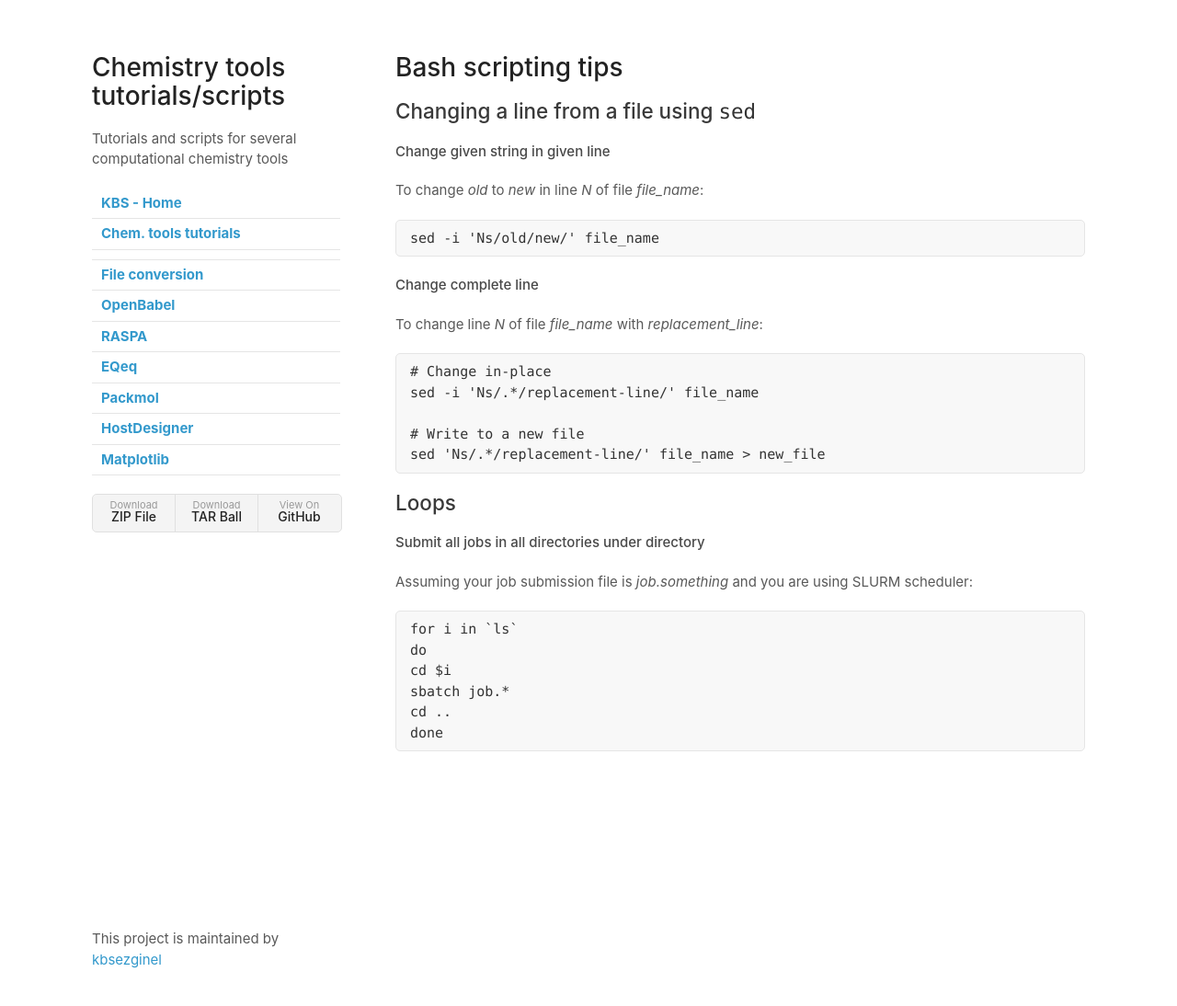
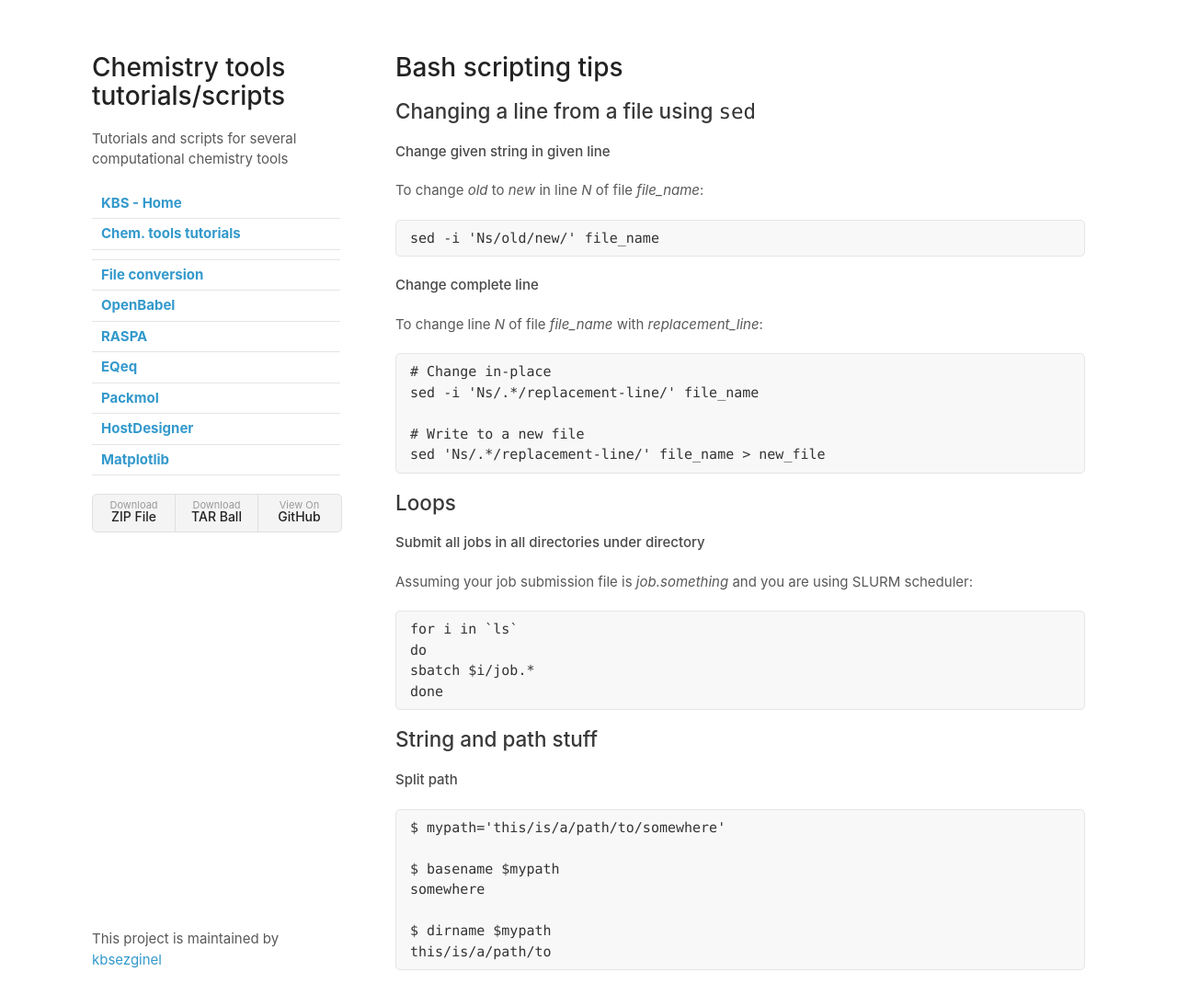
Before and after one commit to kbsezginel/chem-tools-tutorials, a Jekyll site: the page built from bash.md, in a window 1280 px wide and 1125 px high. Shown: the top 1094 px of the window at 92% size. Built offline with Jekyll 4.4.1, drawn with Linux system fonts in a browser that asks for light colours; our own code applies the rules of GitHub Pages for plain Markdown files.

Commit message:
Update bash script page with path split stuff.

````diff
--- a/bash.md
+++ b/bash.md
@@ -29,8 +29,19 @@ Assuming your job submission file is *job.something* and you are using SLURM sch
 ```bash
 for i in `ls`
 do
-cd $i
-sbatch job.*
-cd ..
+sbatch $i/job.*
 done
 ```
+
+## String and path stuff
+
+#### Split path
+```bash
+$ mypath='this/is/a/path/to/somewhere'
+
+$ basename $mypath
+somewhere
+
+$ dirname $mypath
+this/is/a/path/to
+```
````
